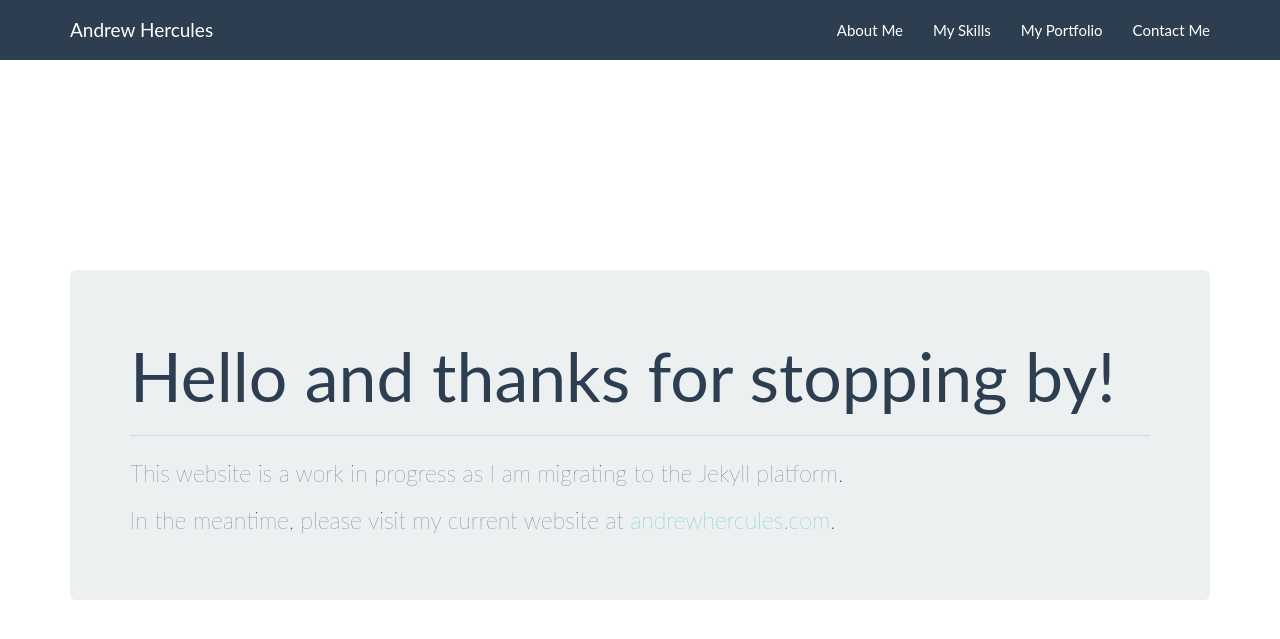
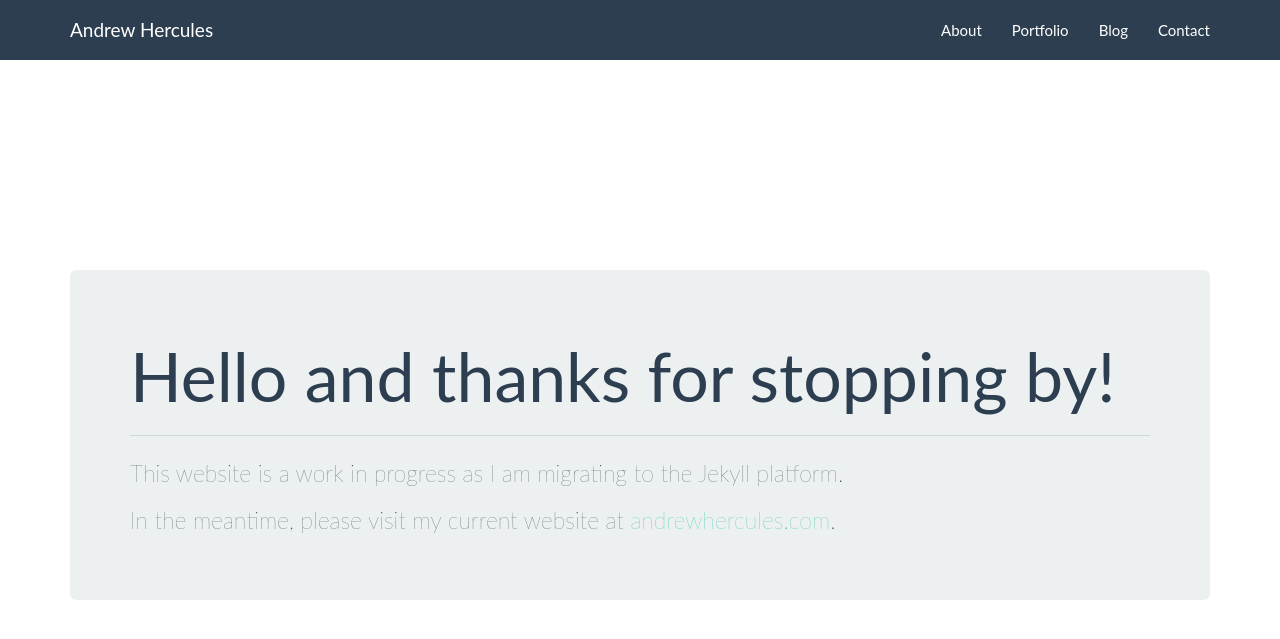
Before and after one commit to andrewhercules/andrewhercules.github.io, a Jekyll site: the page built from index.html, in a window 1280 px wide. Shown: the top 639 px of the page. Built offline with Jekyll 4.4.1, drawn with Linux system fonts in a browser that asks for light colours.

Commit message:
Updated navigation menu

```diff
--- a/_includes/navigation.html
+++ b/_includes/navigation.html
@@ -12,10 +12,10 @@
     <div class="collapse navbar-collapse" id="bs-example-navbar-collapse-1">
       <ul class="nav navbar-nav navbar-right">
         <li class="hidden"><a href="#page-top"></a></li>
-        <li class="page-scroll"><a href="#about">About Me</a></li>
-        <li class="page-scroll"><a href="#skills">My Skills</a></li>
-        <li class="page-scroll"><a href="#portfolio">My Portfolio</a></li>
-        <li class="page-scroll"><a href="#contact">Contact Me</a></li>
+        <li class="page-scroll"><a href="/about">About</a></li>
+        <li class="page-scroll"><a href="/portfolio">Portfolio</a></li>
+        <li class="page-scroll"><a href="/portfolio">Blog</a></li>
+        <li class="page-scroll"><a href="/contact">Contact</a></li>
       </ul>
     </div>
   </div>
```
